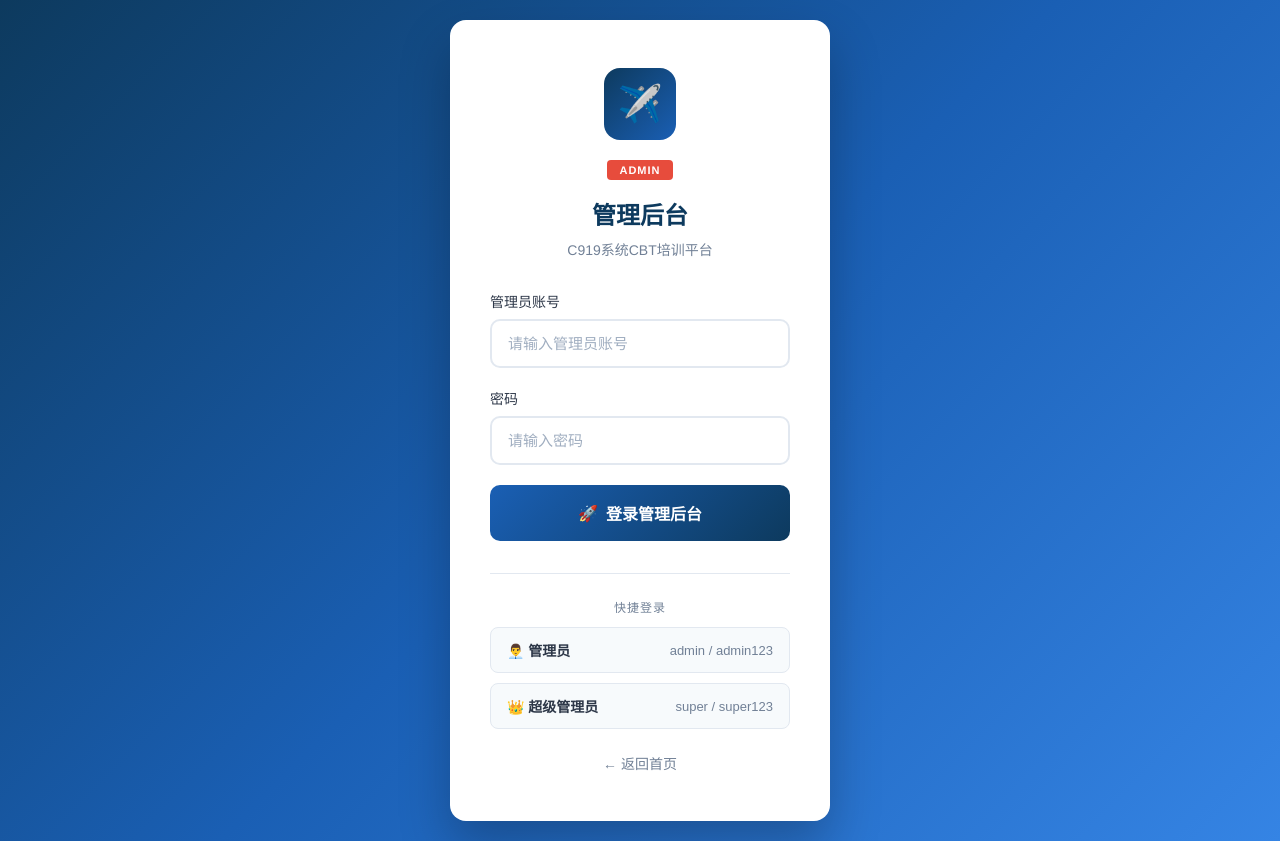
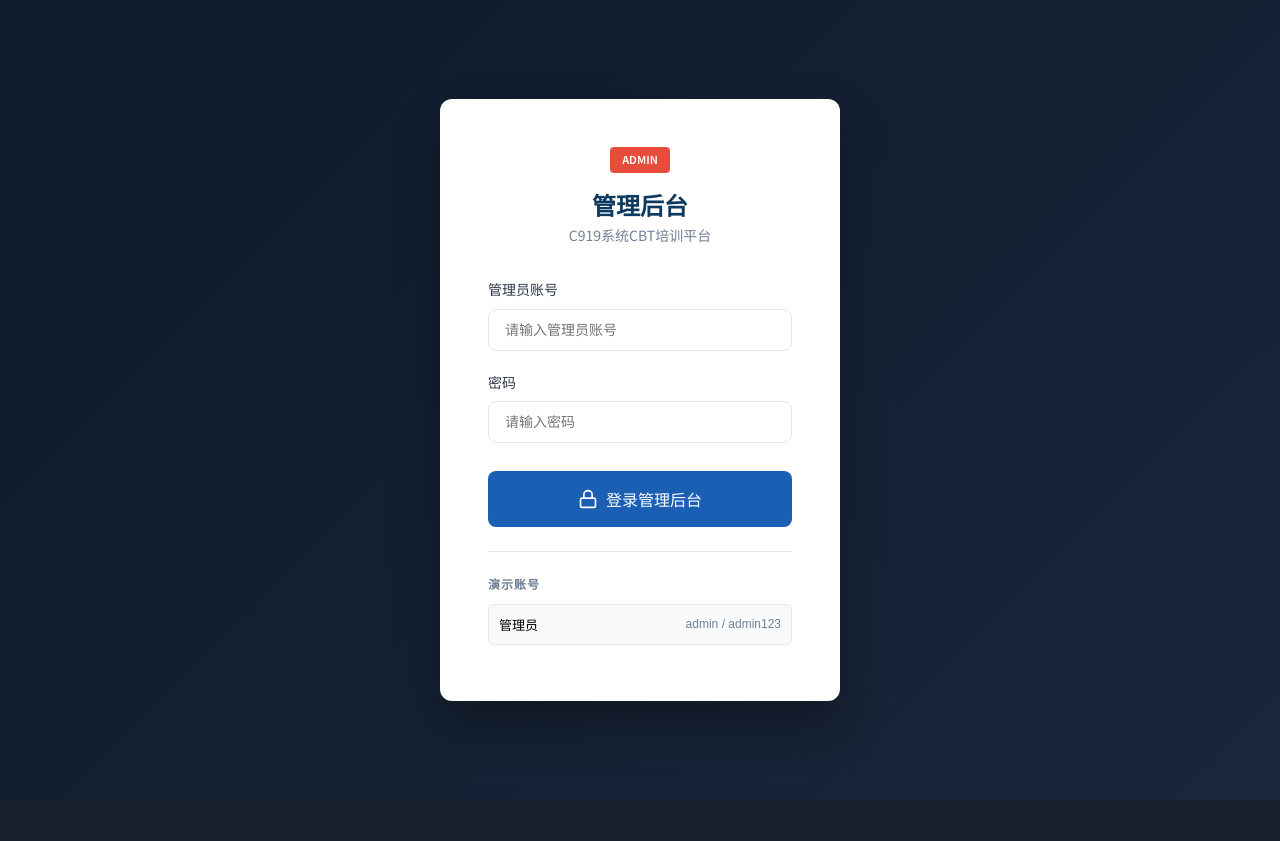
Before and after one commit to a1145942088-debug/lms-training-platform2, a plain HTML site: page admin/login.html in a window 1280 px wide. After the commit the page ends 800 px from the top, so only its background shows below. Drawn offline with Linux system fonts and the light colour scheme.

Commit message:
Add files via upload

```diff
--- a/admin/login.html
+++ b/admin/login.html
@@ -4,338 +4,174 @@
   <meta charset="UTF-8">
   <meta name="viewport" content="width=device-width, initial-scale=1.0">
   <title>管理后台登录 - C919系统CBT培训平台</title>
+  <link rel="preconnect" href="https://fonts.googleapis.com">
+  <link href="https://fonts.googleapis.com/css2?family=Noto+Sans+SC:wght@400;500;600;700&display=swap" rel="stylesheet">
+  <link rel="stylesheet" href="../shared/styles.css">
   <style>
-    * { margin: 0; padding: 0; box-sizing: border-box; }
-
-    body {
-      font-family: "Microsoft YaHei", "PingFang SC", "Helvetica Neue", Arial, sans-serif;
-      background: linear-gradient(135deg, #0d3a5e 0%, #1a5fb4 50%, #3584e4 100%);
+    body { background: var(--bg-dark); }
+    .admin-login-page {
       min-height: 100vh;
       display: flex;
       align-items: center;
       justify-content: center;
+      background: linear-gradient(135deg, #0d1b2a 0%, #1b263b 100%);
     }
-
-    .login-container {
+    .admin-login-card {
+      background: var(--bg-secondary);
+      border-radius: var(--border-radius-lg);
+      box-shadow: 0 25px 50px rgba(0,0,0,0.3);
+      padding: 48px;
       width: 100%;
-      max-width: 420px;
-      padding: 20px;
+      max-width: 400px;
     }
-
-    .login-card {
-      background: #ffffff;
-      border-radius: 16px;
-      box-shadow: 0 25px 50px rgba(0,0,0,0.25);
-      padding: 48px 40px;
-    }
-
-    .login-header {
+    .admin-login-header {
       text-align: center;
       margin-bottom: 32px;
     }
-
-    .login-logo {
-      width: 72px;
-      height: 72px;
-      background: linear-gradient(135deg, #0d3a5e, #1a5fb4);
-      border-radius: 16px;
-      margin: 0 auto 20px;
-      display: flex;
-      align-items: center;
-      justify-content: center;
-      font-size: 36px;
+    .admin-login-header h1 {
+      font-size: 1.5rem;
+      color: var(--primary-dark);
+      margin-bottom: 4px;
     }
-
-    .login-header h1 {
-      font-size: 24px;
-      color: #0d3a5e;
-      margin-bottom: 8px;
-    }
-
-    .login-header p {
-      color: #718096;
+    .admin-login-header p {
+      color: var(--text-secondary);
       font-size: 14px;
     }
-
     .admin-badge {
       display: inline-block;
-      background: #e74c3c;
+      background: var(--danger-color);
       color: white;
       padding: 4px 12px;
       border-radius: 4px;
       font-size: 11px;
       font-weight: 600;
       margin-bottom: 16px;
+    }
+    .demo-accounts {
+      margin-top: 24px;
+      padding-top: 24px;
+      border-top: 1px solid var(--border-color);
+    }
+    .demo-accounts h4 {
+      font-size: 12px;
+      color: var(--text-secondary);
+      margin-bottom: 12px;
       text-transform: uppercase;
       letter-spacing: 1px;
     }
-
-    .form-group {
-      margin-bottom: 20px;
-    }
-
-    .form-group label {
-      display: block;
-      margin-bottom: 8px;
-      font-weight: 500;
-      color: #2d3748;
-      font-size: 14px;
-    }
-
-    .form-group input {
-      width: 100%;
-      padding: 14px 16px;
-      border: 2px solid #e2e8f0;
-      border-radius: 10px;
-      font-size: 15px;
-      transition: all 0.3s ease;
-      outline: none;
-    }
-
-    .form-group input:focus {
-      border-color: #1a5fb4;
-      box-shadow: 0 0 0 3px rgba(26, 95, 180, 0.1);
-    }
-
-    .form-group input::placeholder {
-      color: #a0aec0;
-    }
-
-    .btn-login {
-      width: 100%;
-      padding: 16px;
-      background: linear-gradient(135deg, #1a5fb4, #0d3a5e);
-      color: white;
-      border: none;
-      border-radius: 10px;
-      font-size: 16px;
-      font-weight: 600;
-      cursor: pointer;
-      transition: all 0.3s ease;
-      display: flex;
-      align-items: center;
-      justify-content: center;
-      gap: 8px;
-      margin-top: 8px;
-    }
-
-    .btn-login:hover {
-      transform: translateY(-2px);
-      box-shadow: 0 8px 25px rgba(26, 95, 180, 0.35);
-    }
-
-    .btn-login:active {
-      transform: translateY(0);
-    }
-
-    .demo-section {
-      margin-top: 32px;
-      padding-top: 24px;
-      border-top: 1px solid #e2e8f0;
-    }
-
-    .demo-title {
-      font-size: 12px;
-      color: #718096;
-      text-transform: uppercase;
-      letter-spacing: 1px;
-      margin-bottom: 12px;
-      text-align: center;
-    }
-
-    .demo-accounts {
-      display: flex;
-      flex-direction: column;
-      gap: 10px;
-    }
-
     .demo-btn {
       width: 100%;
-      padding: 12px 16px;
-      background: #f7fafc;
-      border: 1px solid #e2e8f0;
-      border-radius: 8px;
+      padding: 10px;
+      margin-bottom: 8px;
+      background: var(--bg-primary);
+      border: 1px solid var(--border-color);
+      border-radius: 6px;
+      font-size: 13px;
       cursor: pointer;
-      transition: all 0.2s ease;
+      transition: var(--transition);
       display: flex;
       justify-content: space-between;
       align-items: center;
-      font-size: 14px;
     }
-
     .demo-btn:hover {
-      background: #edf2f7;
-      border-color: #1a5fb4;
+      background: var(--border-color);
     }
-
-    .demo-btn .role {
-      font-weight: 600;
-      color: #2d3748;
+    .demo-btn span:first-child {
+      font-weight: 500;
     }
-
-    .demo-btn .credentials {
-      color: #718096;
-      font-size: 13px;
-    }
-
-    .error-msg {
-      background: #fed7d7;
-      color: #c53030;
-      padding: 12px 16px;
-      border-radius: 8px;
-      margin-bottom: 20px;
-      font-size: 14px;
-      display: none;
-      text-align: center;
-    }
-
-    .error-msg.show {
-      display: block;
-    }
-
-    .success-msg {
-      background: #c6f6d5;
-      color: #276749;
-      padding: 12px 16px;
-      border-radius: 8px;
-      margin-bottom: 20px;
-      font-size: 14px;
-      display: none;
-      text-align: center;
-    }
-
-    .success-msg.show {
-      display: block;
-    }
-
-    .back-link {
-      display: block;
-      text-align: center;
-      margin-top: 24px;
-      color: #718096;
-      font-size: 14px;
-      text-decoration: none;
-    }
-
-    .back-link:hover {
-      color: #1a5fb4;
+    .demo-btn span:last-child {
+      color: var(--text-secondary);
+      font-size: 12px;
     }
   </style>
 </head>
 <body>
-  <div class="login-container">
-    <div class="login-card">
-      <div class="login-header">
-        <div class="login-logo">✈️</div>
-        <span class="admin-badge">ADMIN</span>
+  <div class="admin-login-page">
+    <div class="admin-login-card">
+      <div class="admin-login-header">
+        <div class="admin-badge">ADMIN</div>
         <h1>管理后台</h1>
         <p>C919系统CBT培训平台</p>
       </div>
 
-      <div id="errorMsg" class="error-msg"></div>
-      <div id="successMsg" class="success-msg"></div>
-
-      <form id="loginForm">
+      <form class="login-form" id="loginForm">
         <div class="form-group">
           <label for="username">管理员账号</label>
-          <input type="text" id="username" placeholder="请输入管理员账号" required>
+          <input type="text" id="username" name="username" placeholder="请输入管理员账号" required>
         </div>
 
         <div class="form-group">
           <label for="password">密码</label>
-          <input type="password" id="password" placeholder="请输入密码" required>
+          <input type="password" id="password" name="password" placeholder="请输入密码" required>
         </div>
 
-        <button type="submit" class="btn-login">
-          <span>🚀</span>
+        <button type="submit" class="btn btn-primary btn-block btn-lg" style="margin-top:8px;">
+          <svg width="20" height="20" viewBox="0 0 24 24" fill="none" stroke="currentColor" stroke-width="2">
+            <rect x="3" y="11" width="18" height="11" rx="2" ry="2"/>
+            <path d="M7 11V7a5 5 0 0 1 10 0v4"/>
+          </svg>
           登录管理后台
         </button>
       </form>
 
-      <div class="demo-section">
-        <div class="demo-title">快捷登录</div>
-        <div class="demo-accounts">
-          <button type="button" class="demo-btn" onclick="quickLogin('admin', 'admin123', '管理员')">
-            <span class="role">👨‍💼 管理员</span>
-            <span class="credentials">admin / admin123</span>
-          </button>
-          <button type="button" class="demo-btn" onclick="quickLogin('super', 'super123', '超级管理员')">
-            <span class="role">👑 超级管理员</span>
-            <span class="credentials">super / super123</span>
-          </button>
-        </div>
+      <div class="demo-accounts">
+        <h4>演示账号</h4>
+        <button type="button" class="demo-btn" id="adminBtn">
+          <span>管理员</span>
+          <span>admin / admin123</span>
+        </button>
       </div>
-
-      <a href="../index.html" class="back-link">← 返回首页</a>
     </div>
   </div>
 
   <script src="../shared/app.js"></script>
   <script>
-    // 显示错误
-    function showError(msg) {
-      var errorDiv = document.getElementById('errorMsg');
-      var successDiv = document.getElementById('successMsg');
-      errorDiv.textContent = msg;
-      errorDiv.classList.add('show');
-      successDiv.classList.remove('show');
-    }
-
-    // 显示成功
-    function showSuccess(msg) {
-      var errorDiv = document.getElementById('errorMsg');
-      var successDiv = document.getElementById('successMsg');
-      successDiv.textContent = msg;
-      successDiv.classList.add('show');
-      errorDiv.classList.remove('show');
-    }
-
-    // 隐藏消息
-    function hideMsgs() {
-      document.getElementById('errorMsg').classList.remove('show');
-      document.getElementById('successMsg').classList.remove('show');
-    }
-
-    // 快捷登录
-    function quickLogin(username, password, roleName) {
-      document.getElementById('username').value = username;
-      document.getElementById('password').value = password;
-      hideMsgs();
-      doLogin();
-    }
-
-    // 执行登录
-    function doLogin() {
-      var username = document.getElementById('username').value.trim();
-      var password = document.getElementById('password').value;
-
-      if (!username || !password) {
-        showError('请输入账号和密码');
-        return;
+    // 等待页面完全加载
+    window.addEventListener('load', function() {
+      // 初始化数据
+      if (typeof initializeMockData === 'function') {
+        initializeMockData();
       }
 
-      // 调用登录
-      var result = LMS.Auth.login(username, password);
+      // 检查是否已登录
+      if (typeof LMS !== 'undefined' && LMS.Auth) {
+        var currentUser = LMS.Auth.init();
+        if (currentUser && currentUser.role === 'admin') {
+          window.location.href = 'dashboard.html';
+          return;
+        }
+      }
 
-      if (result.success) {
-        if (result.user.role === 'admin' || result.user.role === 'super_admin') {
-          showSuccess('登录成功，正在跳转...');
-          setTimeout(function() {
-            window.location.href = 'dashboard.html';
-          }, 800);
+      // 演示账号按钮点击
+      document.getElementById('adminBtn').addEventListener('click', function() {
+        document.getElementById('username').value = 'admin';
+        document.getElementById('password').value = 'admin123';
+        // 自动提交
+        document.getElementById('loginForm').dispatchEvent(new Event('submit'));
+      });
+
+      // 表单提交
+      document.getElementById('loginForm').addEventListener('submit', function(e) {
+        e.preventDefault();
+
+        var username = document.getElementById('username').value.trim();
+        var password = document.getElementById('password').value;
+
+        var result = LMS.Auth.login(username, password);
+
+        if (result.success) {
+          if (result.user.role === 'admin') {
+            alert('登录成功，正在跳转...');
+            setTimeout(function() {
+              window.location.href = 'dashboard.html';
+            }, 500);
+          } else {
+            alert('您没有管理后台访问权限');
+          }
         } else {
-          showError('您没有管理后台访问权限');
+          alert(result.message);
         }
-      } else {
-        showError(result.message || '账号或密码错误');
-      }
-    }
-
-    // 表单提交
-    document.getElementById('loginForm').addEventListener('submit', function(e) {
-      e.preventDefault();
-      hideMsgs();
-      doLogin();
+      });
     });
   </script>
 </body>
```
